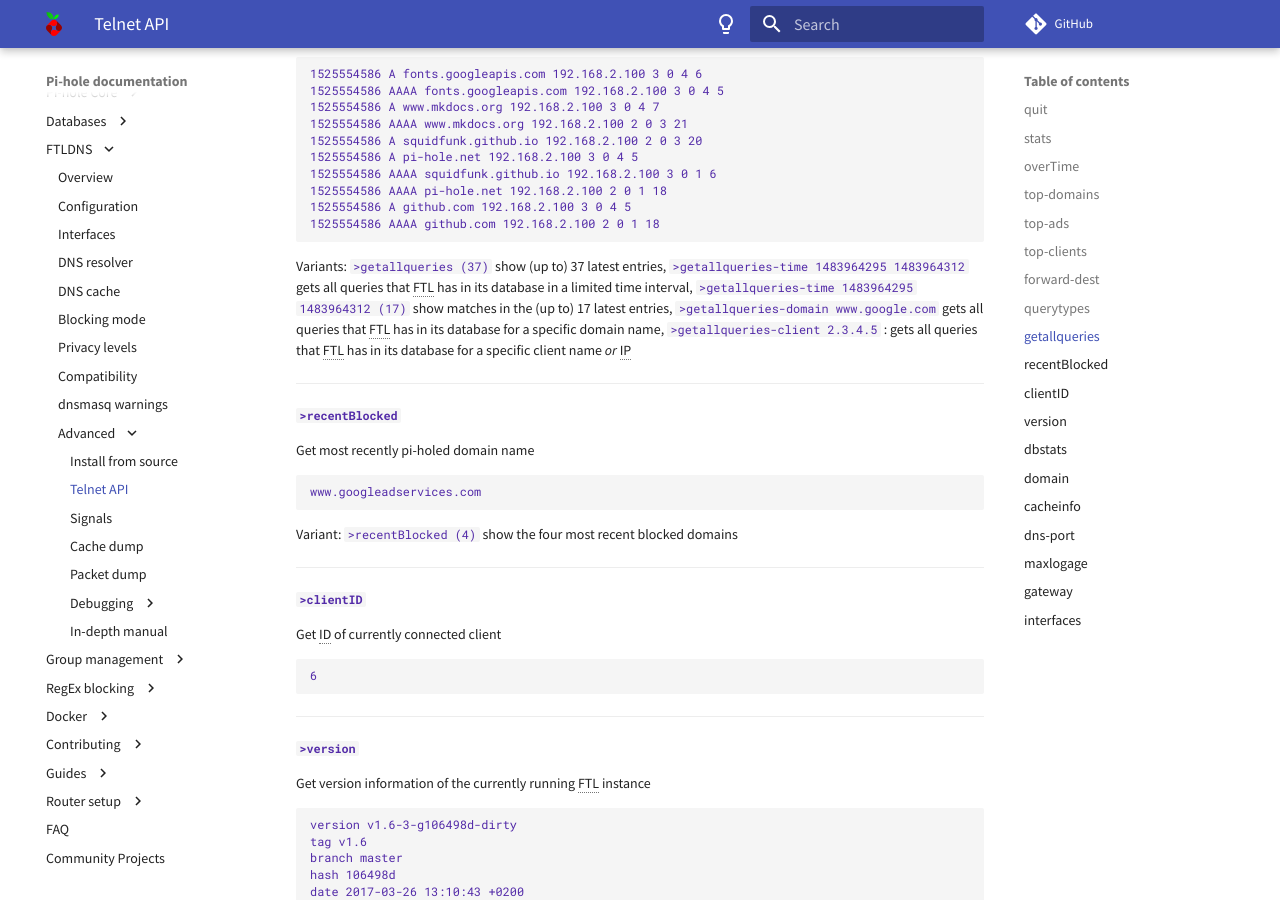
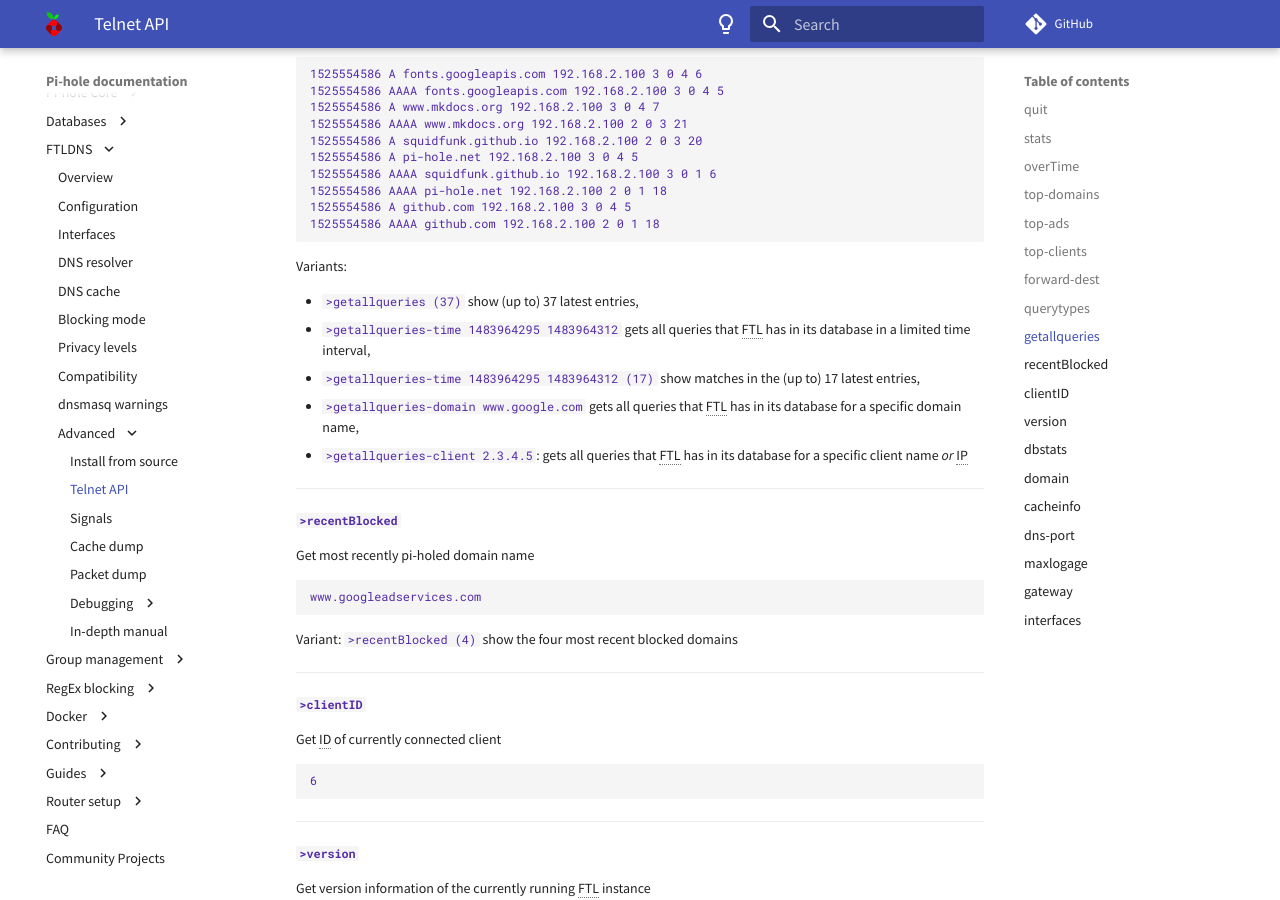
Before and after one commit to pi-hole/docs, an MkDocs documentation site: the page built from docs/ftldns/telnet-api.md, in a window 1280 px wide and 900 px high, scrolled down 2201 px. Built offline with MkDocs 1.6.1 and Material for MkDocs 9.7.7, drawn with Linux system fonts in a browser that asks for light colours; comment, search, counter and statistics services are not loaded.

Commit message:
Improving readability
Signed-off-by: RD WebDesign <github@rdwebdesign.com.br>

````diff
--- a/docs/ftldns/telnet-api.md
+++ b/docs/ftldns/telnet-api.md
@@ -138,7 +138,13 @@ Get all queries that FTL has in memory
 1525554586 AAAA github.com 192.168.2.100 2 0 1 18
 ```
 
-Variants: `>getallqueries (37)` show (up to) 37 latest entries, `>getallqueries-time 1483964295 1483964312` gets all queries that FTL has in its database in a limited time interval, `>getallqueries-time 1483964295 1483964312 (17)` show matches in the (up to) 17 latest entries, `>getallqueries-domain www.google.com` gets all queries that FTL has in its database for a specific domain name, `>getallqueries-client 2.3.4.5` : gets all queries that FTL has in its database for a specific client name *or* IP
+Variants:
+
+- `>getallqueries (37)` show (up to) 37 latest entries,
+- `>getallqueries-time 1483964295 1483964312` gets all queries that FTL has in its database in a limited time interval,
+- `>getallqueries-time 1483964295 1483964312 (17)` show matches in the (up to) 17 latest entries,
+- `>getallqueries-domain www.google.com` gets all queries that FTL has in its database for a specific domain name,
+- `>getallqueries-client 2.3.4.5`: gets all queries that FTL has in its database for a specific client name *or* IP
 
 ---
 
````
